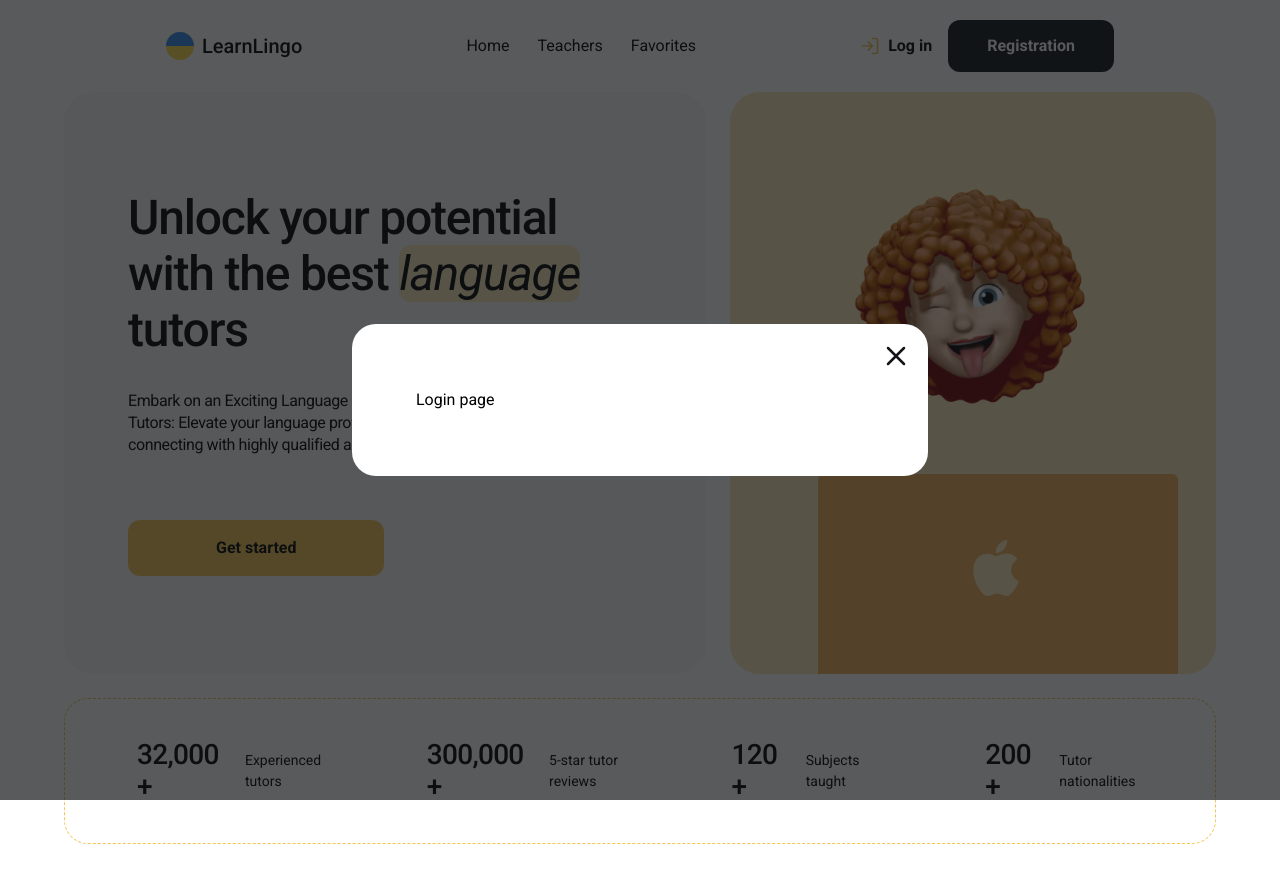
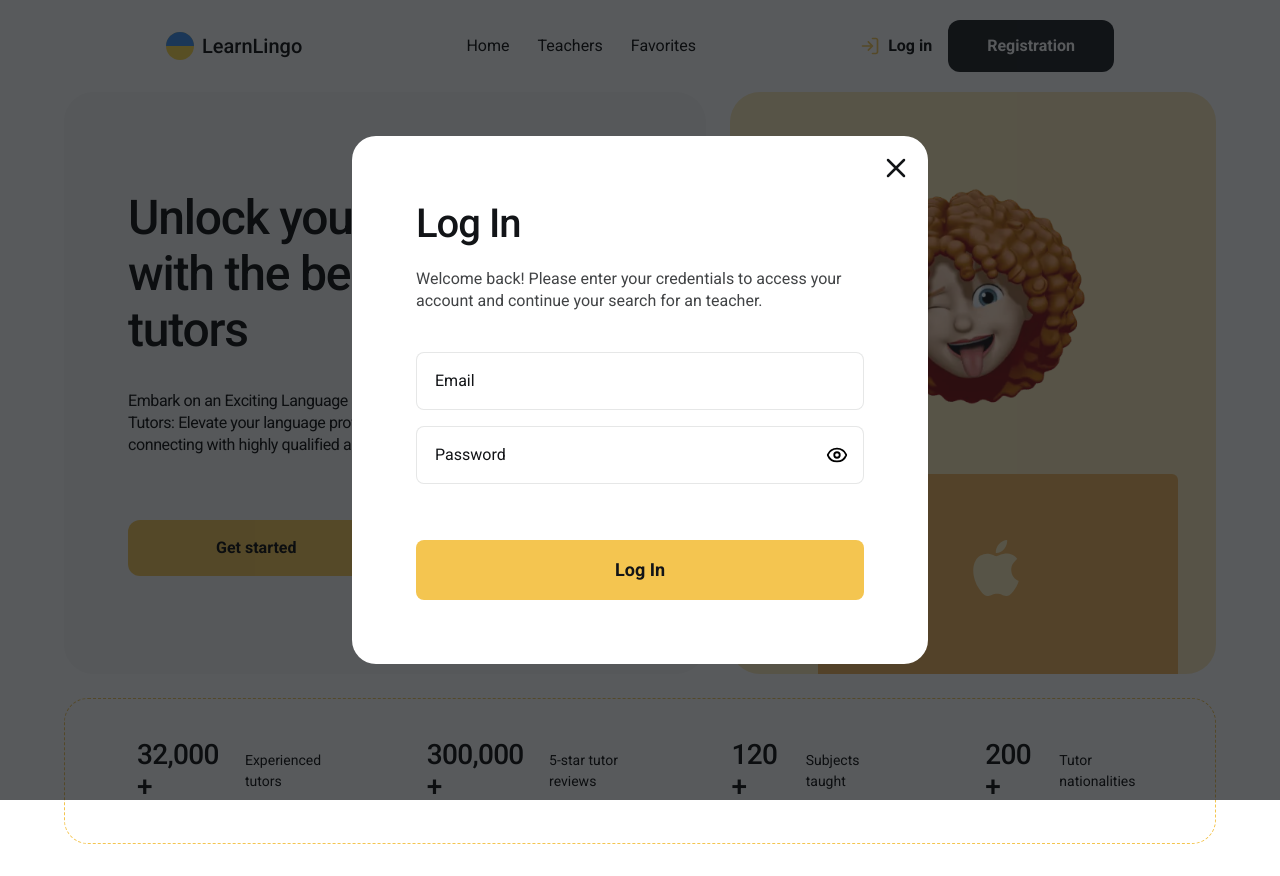
Before and after one commit to endorf8n/learn-lingo, a React (Vite) app: page / in a window 1280 px wide. Both pictures are taken after a click on the button "Log in". Built offline with nearby package versions, Linux system fonts and the light colour scheme.

Commit message:
make login and register forms, add styles

```diff
--- a/package.json
+++ b/package.json
@@ -15,6 +15,7 @@
     "formik": "^2.4.5",
     "react": "^18.2.0",
     "react-dom": "^18.2.0",
+    "react-icons": "^5.0.1",
     "react-router-dom": "^6.21.3",
     "yup": "^1.3.3"
   },
--- a/src/components/Auth/Login.tsx
+++ b/src/components/Auth/Login.tsx
@@ -1,3 +1,75 @@
+import { useState } from "react";
+import { ErrorMessage, Field, Form, Formik } from "formik";
+import { LuEye, LuEyeOff } from "react-icons/lu";
+import { validationSchema } from "../../utils/loginValidationSchema";
+
+interface FormValues {
+  email: string;
+  password: string;
+}
+
 export const Login = () => {
-  return <div>Login</div>;
+  const initialValues: FormValues = { email: "", password: "" };
+  const [showPassword, setShowPassword] = useState<boolean>(false);
+  return (
+    <div>
+      <h2 className="text-xl2 text-black leading-[48px] tracking-tight font-medium mb-5 ">
+        Log In
+      </h2>
+      <p className="text-base text-black/80 leading-[22px] mb-10">
+        Welcome back! Please enter your credentials to access your account and
+        continue your search for an teacher.
+      </p>
+      <Formik
+        initialValues={initialValues}
+        validationSchema={validationSchema}
+        onSubmit={(values, actions) => {
+          console.log({ values, actions });
+          alert(JSON.stringify(values, null, 2));
+          actions.setSubmitting(false);
+        }}
+      >
+        <Form className="flex flex-col gap-y-4">
+          <div className="relative w-full">
+            <Field
+              className="py-4 pl-[18px] border border-black/10 w-full rounded-lg placeholder:text-black"
+              type="email"
+              name="email"
+              placeholder="Email"
+            />
+            <ErrorMessage
+              name="email"
+              component="div"
+              className="text-red-500 text-xs mt-0 absolute top-full left-4"
+            />
+          </div>
+          <div className="relative w-full mb-10">
+            <Field
+              className="py-4 pl-[18px] border border-black/10 w-full rounded-lg placeholder:text-black"
+              type={showPassword ? "text" : "password"}
+              name="password"
+              placeholder="Password"
+            />
+            <div
+              className="absolute top-1/2 right-4 transform -translate-y-1/2 cursor-pointer"
+              onClick={() => setShowPassword(!showPassword)}
+            >
+              {showPassword ? <LuEyeOff size={22} /> : <LuEye size={22} />}
+            </div>
+            <ErrorMessage
+              name="password"
+              component="div"
+              className="text-red-500 text-xs mt-0 absolute top-full left-4"
+            />
+          </div>
+          <button
+            className="py-4 bg-darkYellow text-black text-center font-bold text-m leading-7 border-none w-full rounded-lg hover:scale-105 hover:shadow-3xl duration-300"
+            type="submit"
+          >
+            Log In
+          </button>
+        </Form>
+      </Formik>
+    </div>
+  );
 };
--- a/src/components/Auth/Register.tsx
+++ b/src/components/Auth/Register.tsx
@@ -1,4 +1,6 @@
+import { useState } from "react";
 import { ErrorMessage, Field, Form, Formik } from "formik";
+import { LuEye, LuEyeOff } from "react-icons/lu";
 import { validationSchema } from "../../utils/registerValidationSchema";
 
 interface FormValues {
@@ -9,6 +11,7 @@ interface FormValues {
 
 export const Register = () => {
   const initialValues: FormValues = { name: "", email: "", password: "" };
+  const [showPassword, setShowPassword] = useState<boolean>(false);
   return (
     <div>
       <h2 className="text-xl2 text-black leading-[48px] tracking-tight font-medium mb-5 ">
@@ -28,8 +31,9 @@ export const Register = () => {
         }}
       >
         <Form className="flex flex-col gap-y-4">
+          <div className="relative w-full">
             <Field
-            className="relative border border-black"
+              className="text-base py-4 pl-[18px] border border-black/10 w-full rounded-lg placeholder:text-black"
               type="text"
               name="name"
               placeholder="Name"
@@ -39,19 +43,45 @@ export const Register = () => {
               component="div"
               className="text-red-500 text-xs mt-0 absolute top-full left-4"
             />
+          </div>
+          <div className="relative w-full">
             <Field
-            className="border border-black"
+              className="py-4 pl-[18px] border border-black/10 w-full rounded-lg placeholder:text-black"
               type="email"
               name="email"
               placeholder="Email"
             />
+            <ErrorMessage
+              name="email"
+              component="div"
+              className="text-red-500 text-xs mt-0 absolute top-full left-4"
+            />
+          </div>
+          <div className="relative w-full mb-10">
             <Field
-            className="border border-black"
-            type="password"
+              className="py-4 pl-[18px] border border-black/10 w-full rounded-lg placeholder:text-black"
+              type={showPassword ? "text" : "password"}
               name="password"
               placeholder="Password"
             />
-          <button type="submit">Submit</button>
+            <div
+              className="absolute top-1/2 right-4 transform -translate-y-1/2 cursor-pointer"
+              onClick={() => setShowPassword(!showPassword)}
+            >
+              {showPassword ? <LuEyeOff size={22} /> : <LuEye size={22} />}
+            </div>
+            <ErrorMessage
+              name="password"
+              component="div"
+              className="text-red-500 text-xs mt-0 absolute top-full left-4"
+            />
+          </div>
+          <button
+            className="py-4 bg-darkYellow text-black text-center font-bold text-m leading-7 border-none w-full rounded-lg hover:scale-105 hover:shadow-3xl duration-300"
+            type="submit"
+          >
+            Sign Up
+          </button>
         </Form>
       </Formik>
     </div>
--- a/src/components/Header/Header.tsx
+++ b/src/components/Header/Header.tsx
@@ -3,6 +3,7 @@ import iconSprite from "../../assets/images/sprite.svg";
 import { useState } from "react";
 import { Modal } from "../Modal/Modal";
 import { Register } from "../Auth/Register";
+import { Login } from "../Auth/Login";
 
 export const Header = () => {
   const [isLoginOpen, setIsLoginOpen] = useState<boolean>(false);
@@ -60,7 +61,9 @@ export const Header = () => {
         </button>
       </div>
       {isLoginOpen && (
-        <Modal closeModal={() => setIsLoginOpen(false)}>Login page</Modal>
+        <Modal closeModal={() => setIsLoginOpen(false)}>
+          <Login />
+        </Modal>
       )}
       {isRegisterOpen && (
         <Modal closeModal={() => setIsRegisterOpen(false)}>
--- a/src/components/Hero/Hero.tsx
+++ b/src/components/Hero/Hero.tsx
@@ -20,7 +20,7 @@ export const Hero = () => {
             highly qualified and experienced tutors.
           </p>
           <a
-            className="py-4 px-[88px] bg-darkYellow font-bold rounded-xl hover:scale-105 transition-transform duration-300 inline-flex"
+            className="py-4 px-[88px] bg-darkYellow font-bold rounded-xl hover:scale-105 hover:shadow-3xl transition-transform duration-300 inline-flex"
             href="/teachers"
           >
             Get started
--- a/src/utils/loginValidationSchema.ts
+++ b/src/utils/loginValidationSchema.ts
@@ -3,7 +3,10 @@ import { emailValidator, passwordValidator } from "./regexPatterns";
 
 export const validationSchema = Yup.object({
   email: Yup.string()
-    .matches(emailValidator)
+    .matches(
+      emailValidator,
+      "Invalid email address, email must be in format 'youremail@example.com'"
+    )
     .email("Invalid email address")
     .required("Email is required"),
   password: Yup.string()
--- a/src/utils/registerValidationSchema.ts
+++ b/src/utils/registerValidationSchema.ts
@@ -13,7 +13,10 @@ export const validationSchema = Yup.object({
     )
     .required("Name is required"),
   email: Yup.string()
-    .matches(emailValidator)
+    .matches(
+      emailValidator,
+      "Invalid email address, email must be in format 'youremail@example.com'"
+    )
     .email("Invalid email address")
     .required("Email is required"),
   password: Yup.string()
```
Also changed, not shown: 1 other file (tests, documents, lock files or other folders). Lines whose indentation alone changed are shown as unchanged.
